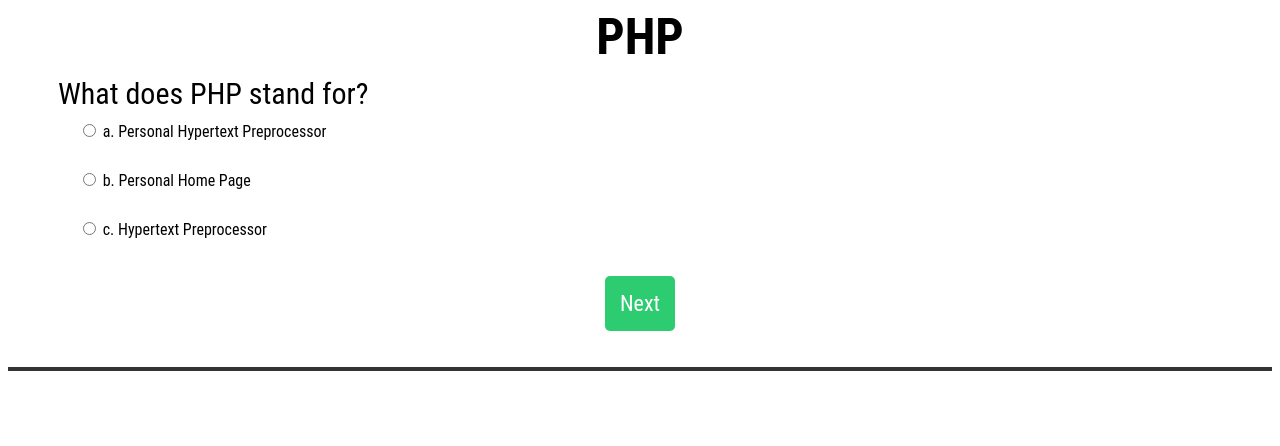
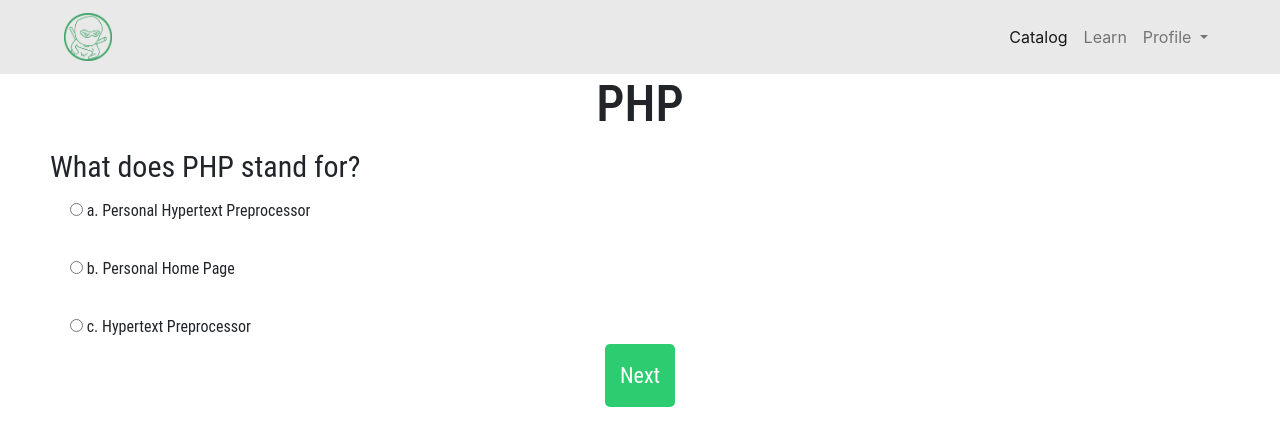
Before and after one commit to erikatorio/webtech-lec, a PHP site: page /FinalWebsite/phpquiz.html in a window 1280 px wide. Shown: the top 446 px of the page. Run offline with PHP 8.4, Linux system fonts and the light colour scheme; data comes from the database, SQL or seed files in the repository.

Commit message:
slight improvement on quiz module presentation

```diff
--- a/FinalWebsite/phpquiz.html
+++ b/FinalWebsite/phpquiz.html
@@ -1,11 +1,52 @@
 <html>
-    <head>
-        <title>Quiz</title>
-        <link rel="stylesheet" href="style/quiz.css">
-        <link href="https://fonts.googleapis.com/css?family=Roboto:500" rel="stylesheet">
-        <script type="text/javascript" src="phpquiz.js"></script>
-    </head>
-    <body></body>
+        <head>
+                <meta charset="UTF-8">
+                <meta name="viewport" content="width=device-width, initial-scale=1.0">
+                <meta http-equiv="X-UA-Compatible" content="ie=edge">
+                <title>Code ninja</title>
+                <link rel="stylesheet" href="Bootstrap/css/bootstrap-grid.css">
+                <link rel="stylesheet" href="Bootstrap/css/bootstrap-grid.min.css">
+                <link rel="stylesheet" href="Bootstrap/css/bootstrap-reboot.css">
+                <link rel="stylesheet" href="Bootstrap/css/bootstrap-reboot.min.css">
+                <link rel="stylesheet" href="Bootstrap/css/bootstrap.css">
+                <link rel="stylesheet" href="Bootstrap/css/bootstrap.min.css">
+                <link rel="stylesheet" href="style/main.min.css">
+                <link rel="stylesheet" href="style/quiz.css">
+                <link href="https://fonts.googleapis.com/icon?family=Material+Icons" rel="stylesheet">
+                <link href="https://fonts.googleapis.com/css?family=Roboto:500" rel="stylesheet">
+                <link href="https://fonts.googleapis.com/css?family=Lato" rel="stylesheet">
+                <script type="text/javascript" src="phpquiz.js"></script>
+              </head>
+              <body>
+                <nav class="navbar navbar-expand-lg navbar-light bg-light">
+                <a class="navbar-brand ml-5" href="#">
+                  <img src="image/Logo1x.png" alt="" id="logos">
+                </a>
+                <button class="navbar-toggler" type="button" data-toggle="collapse" data-target="#navbarSupportedContent" aria-controls="navbarSupportedContent" aria-expanded="false" aria-label="Toggle navigation">
+                  <span class="navbar-toggler-icon"></span>
+                </button>
+
+                <div class="collapse navbar-collapse" id="navbarSupportedContent">
+                  <ul class="navbar-nav ml-auto mr-5">
+                    <li class="nav-item active">
+                      <a class="nav-link" href="#">Catalog<span class="sr-only">(current)</span></a>
+                    </li>
+                    <li class="nav-item">
+                      <a class="nav-link" href="#">Learn</a>
+                    </li>
+                    <li class="nav-item dropdown">
+                      <a class="nav-link dropdown-toggle" href="#" id="navbarDropdown" role="button" data-toggle="dropdown" aria-haspopup="true" aria-expanded="false">
+                        Profile
+                      </a>
+                      <div class="dropdown-menu" aria-labelledby="navbarDropdown">
+                        <a class="dropdown-item" href="logout.php">Logout</a>
+                        <a class="dropdown-item" href="profile.html">Profile</a>
+                      </div>
+                    </li>
+                  </ul>
+                </div>
+              </nav>
+            </body>
     <h1 class="title-bar" id="quiz_name">PHP</h1>
         <div class = "wrap-content">
                 <div class="quiz-container">
--- a/FinalWebsite/style/quiz.css
+++ b/FinalWebsite/style/quiz.css
@@ -74,15 +74,13 @@
     margin-left: 50px;
   }
   #results {
-    display: block;
+    display: none;
     font-family: 'Roboto Condensed', sans-serif;
     text-align: center;
     background-color: #fdcb6e;
-    border: 2px solid #333;
   }
   .results {
     height: 25px;
     text-align: center;
     display: block;
-
   }
```
